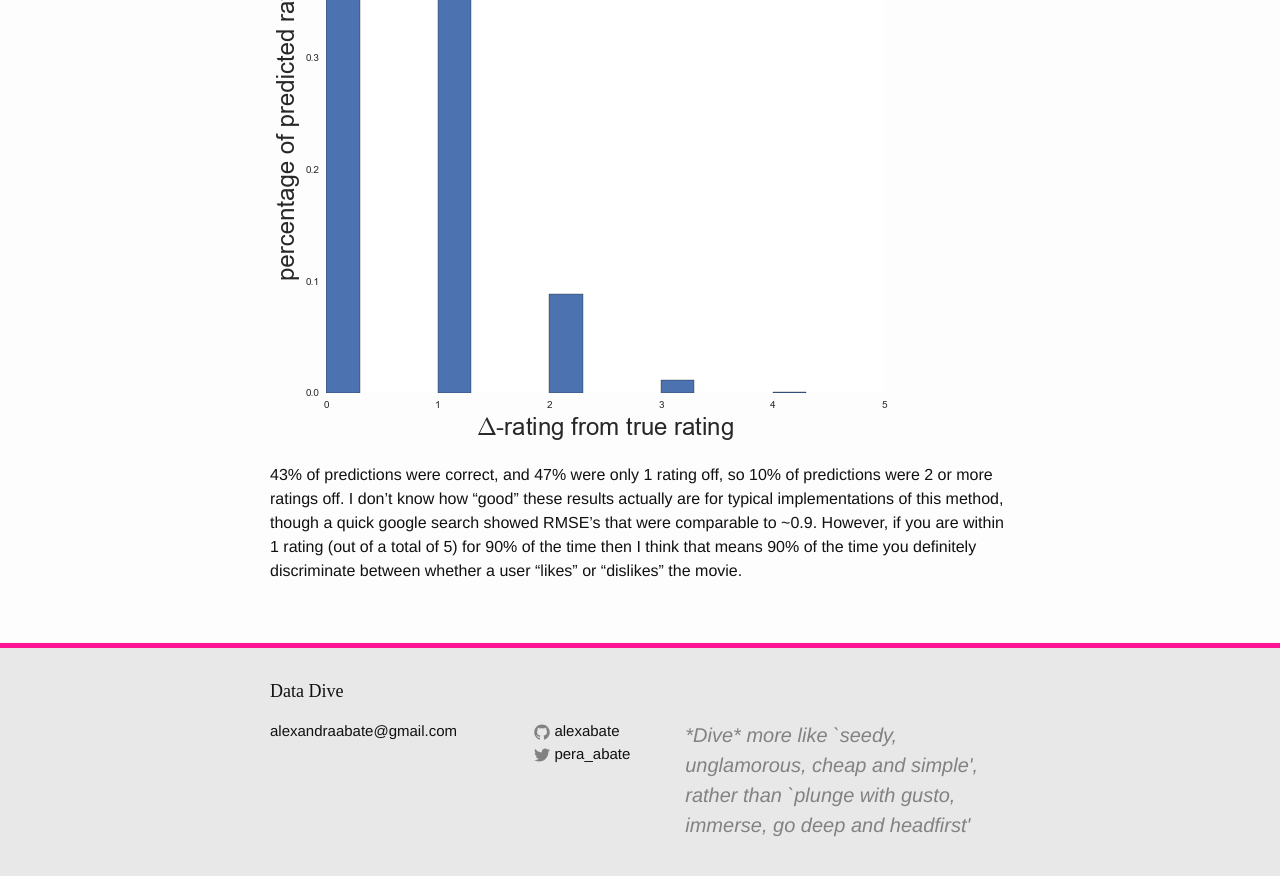
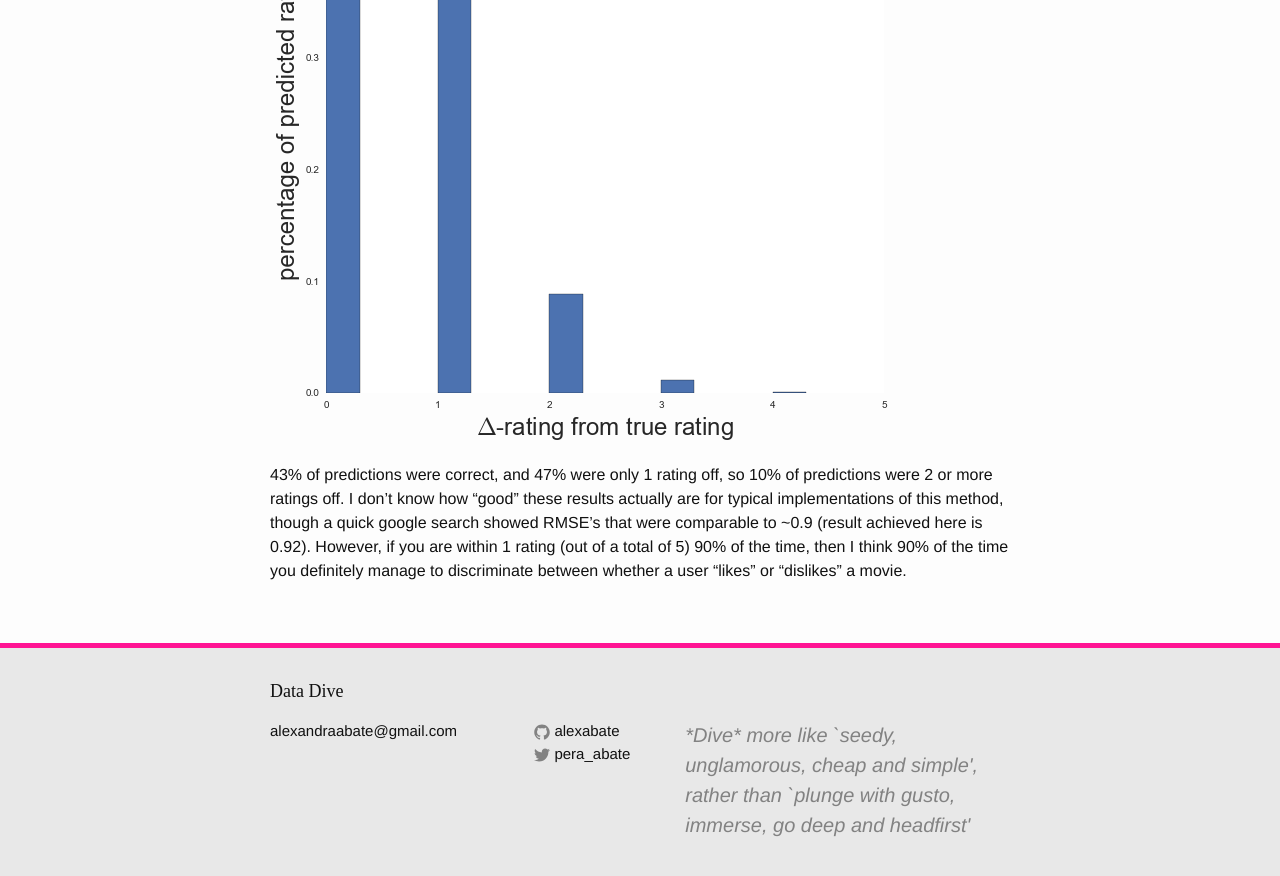
Before and after one commit to alexabate/alexabate.github.io, a Jekyll site: the page built from _posts/2016-11-21-matrix-factorization.md, in a window 1280 px wide and 900 px high, scrolled down 15071 px. Shown: the top 876 px of the window. Built offline with Jekyll 4.4.1, drawn with Linux system fonts in a browser that asks for light colours; some web fonts are replaced; formulas are drawn with MathJax 3.

Commit message:
Update 2016-11-21-matrix-factorization.md

```diff
--- a/_posts/2016-11-21-matrix-factorization.md
+++ b/_posts/2016-11-21-matrix-factorization.md
@@ -607,4 +607,4 @@ ax.set_xlim([0,5])
 
 
 43% of predictions were correct, and 47% were only 1 rating off, so 10% of
-predictions were 2 or more ratings off. I don't know how "good" these results actually are for typical implementations of this method, though a quick google search showed RMSE's that were comparable to ~0.9. However, if you are within 1 rating (out of a total of 5) for 90% of the time then I think that means 90% of the time you definitely discriminate between whether a user "likes" or "dislikes" the movie.
+predictions were 2 or more ratings off. I don't know how "good" these results actually are for typical implementations of this method, though a quick google search showed RMSE's that were comparable to ~0.9 (result achieved here is 0.92). However, if you are within 1 rating (out of a total of 5) 90% of the time, then I think 90% of the time you definitely manage to discriminate between whether a user "likes" or "dislikes" a movie.
```
